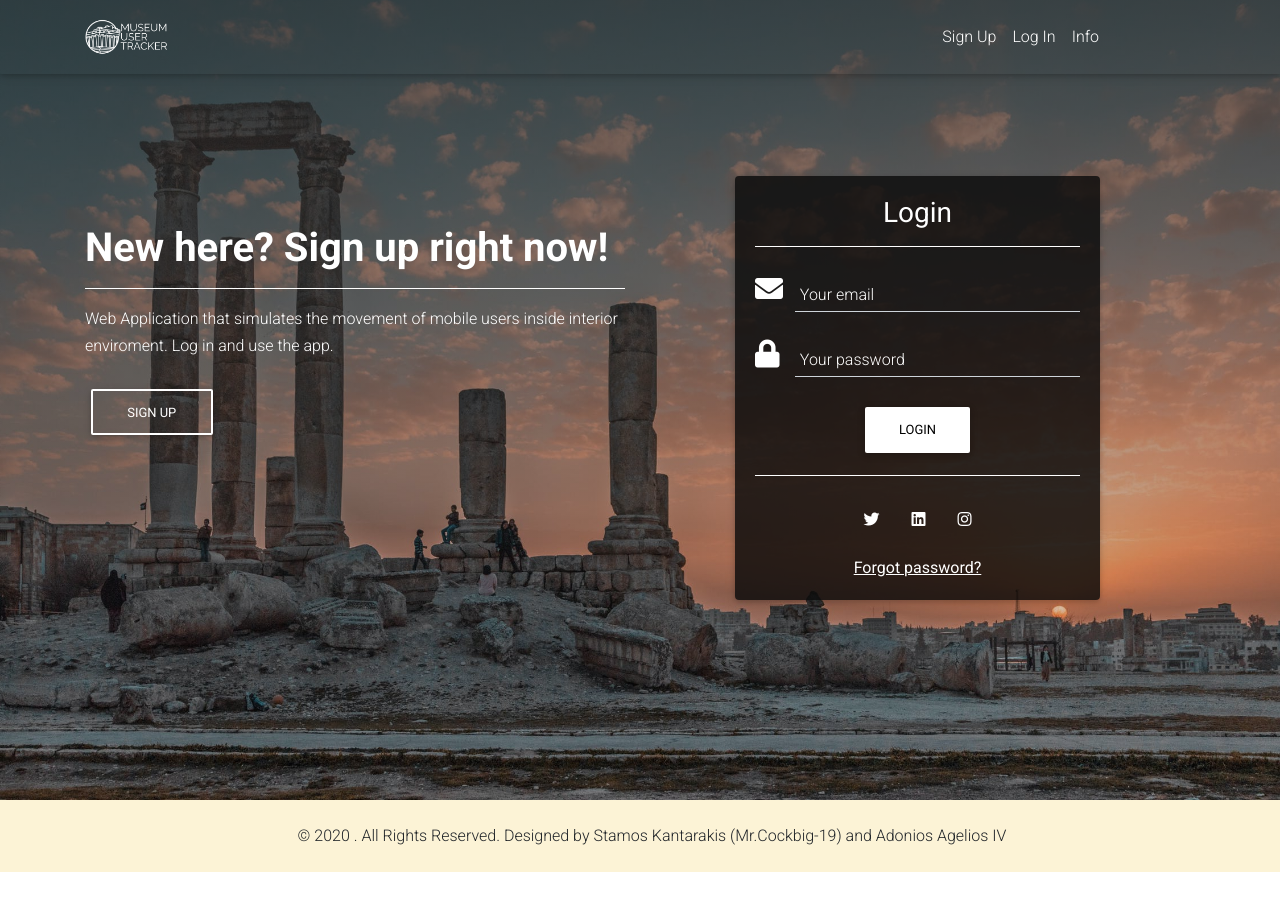
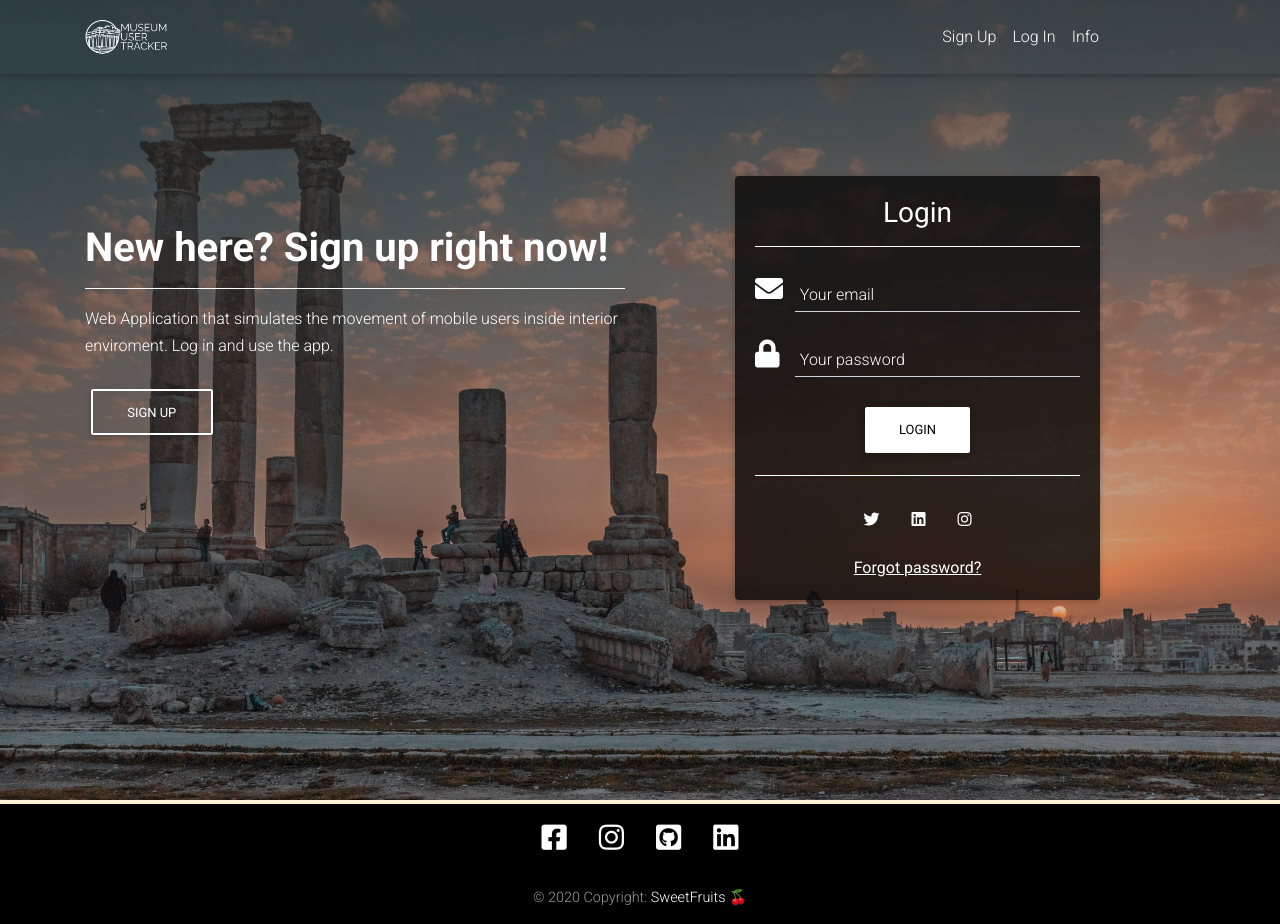
Before and after one commit to AdonisAgelis/thesis-project, a React (Create React App) app in the folder frontend/: page /login in a window 1280 px wide. Before the commit the page ends 872 px from the top, so only its background shows below. Built offline with nearby package versions, Linux system fonts and the light colour scheme; no server answers.

Commit message:
The most amazing footer you'll ever see

```diff
--- a/frontend/src/UIComponents/footer.component.js
+++ b/frontend/src/UIComponents/footer.component.js
@@ -1,23 +1,21 @@
 import React from "react";
-
-import { MDBRow, MDBCol, MDBContainer, MDBIcon } from "mdbreact";
+import { MDBCol, MDBContainer, MDBRow, MDBIcon, MDBFooter } from "mdbreact";
 
 const Footer = () => {
   return (
-    <MDBContainer
-      className="container-fluid"
-      style={{ backgroundColor: "transparent" }}
-    >
-      <MDBRow className="py-4">
-        <MDBCol xl="12" className="text-center">
-          <p style={{ margin: "auto" }}>
-            © 2020 . All Rights Reserved. Designed by Stamos Kantarakis
-            (Mr.Cockbig-19) and Adonios Agelios IV
-          </p>
-        </MDBCol>
-      </MDBRow>
-    </MDBContainer>
+    <MDBFooter color="black" className="font-small pt-1 mt-1">
+      <div className="text-center py-3">
+        <MDBContainer fluid>
+          <span className='footerIcons'><MDBIcon size='2x' fab icon="facebook-square" /></span><span className='footerIcons'><MDBIcon size='2x' fab icon="instagram" /></span><span className='footerIcons'><MDBIcon size='2x' fab icon="github-square" /></span><span className='footerIcons'><MDBIcon size='2x' fab icon="linkedin" /></span>
+        </MDBContainer>
+      </div>
+      <div className="footer-copyright text-center py-3">
+        <MDBContainer fluid>
+          &copy; {new Date().getFullYear()} Copyright: <a href="https://www.mdbootstrap.com"> SweetFruits <span>🍒</span></a>
+        </MDBContainer>
+      </div>
+    </MDBFooter>
   );
-};
+}
 
 export default Footer;
--- a/frontend/src/UIComponents/landing.component.js
+++ b/frontend/src/UIComponents/landing.component.js
@@ -54,10 +54,10 @@ const Landing = () => {
                     Web Application that simulates the movement of mobile users
                     inside interior enviroment. Log in and use the app.
                   </h6>
-                  <a href="http://localhost:3000/login">
+                  <a href="http://localhost:8081/login">
                     <MDBBtn color="white">Log in</MDBBtn>
                   </a>
-                  <a href="http://localhost:3000/signup">
+                  <a href="http://localhost:8081/signup">
                     <MDBBtn outline color="white">
                       Sign Up
                     </MDBBtn>
@@ -70,7 +70,7 @@ const Landing = () => {
                   <img
                     src={kar}
                     alt=""
-                    className="img-fluid"
+                    className="img-fluid1"
                     style={{ marginLeft: "5rem" }}
                   />
                 </MDBAnimation>
--- a/frontend/src/UIComponents/workStationMenu.component.js
+++ b/frontend/src/UIComponents/workStationMenu.component.js
@@ -72,7 +72,7 @@ const WorkStationMenu = (props) => {
                 marginBottom: "4rem",
               }}
             >
-              <a href="http://localhost:3000">
+              <a href="http://localhost:8081">
                 <img
                   src={logo}
                   style={{ height: "3rem", marginLeft: "2rem" }}
--- a/frontend/src/styles/custom.css
+++ /dev/null
@@ -1,3 +0,0 @@
-.custom {
-    text-align: center;
-}
--- a/frontend/src/styles/index.css
+++ b/frontend/src/styles/index.css
@@ -1,5 +1,5 @@
 #main {
-  background-color: rgb(252, 243, 214);
+  background-color: black;
 }
 
 #main .gradient {
@@ -79,3 +79,7 @@
     min-height: 150vh;
   }
 }
+
+.footerIcons {
+  padding: 0rem 1rem 0rem 1rem;
+}
--- a/frontend/src/styles/workstation.css
+++ b/frontend/src/styles/workstation.css
@@ -103,6 +103,15 @@
 
 .img-fluid:hover {
   transform: scale(1.2);
+}
+
+.img-fluid1 {
+  transition: transform 0.2s;
+  width: 100%; /* Animation */
+}
+
+.img-fluid1:hover {
+  transform: scale(1);
 }
 
 .profBtn {
```
